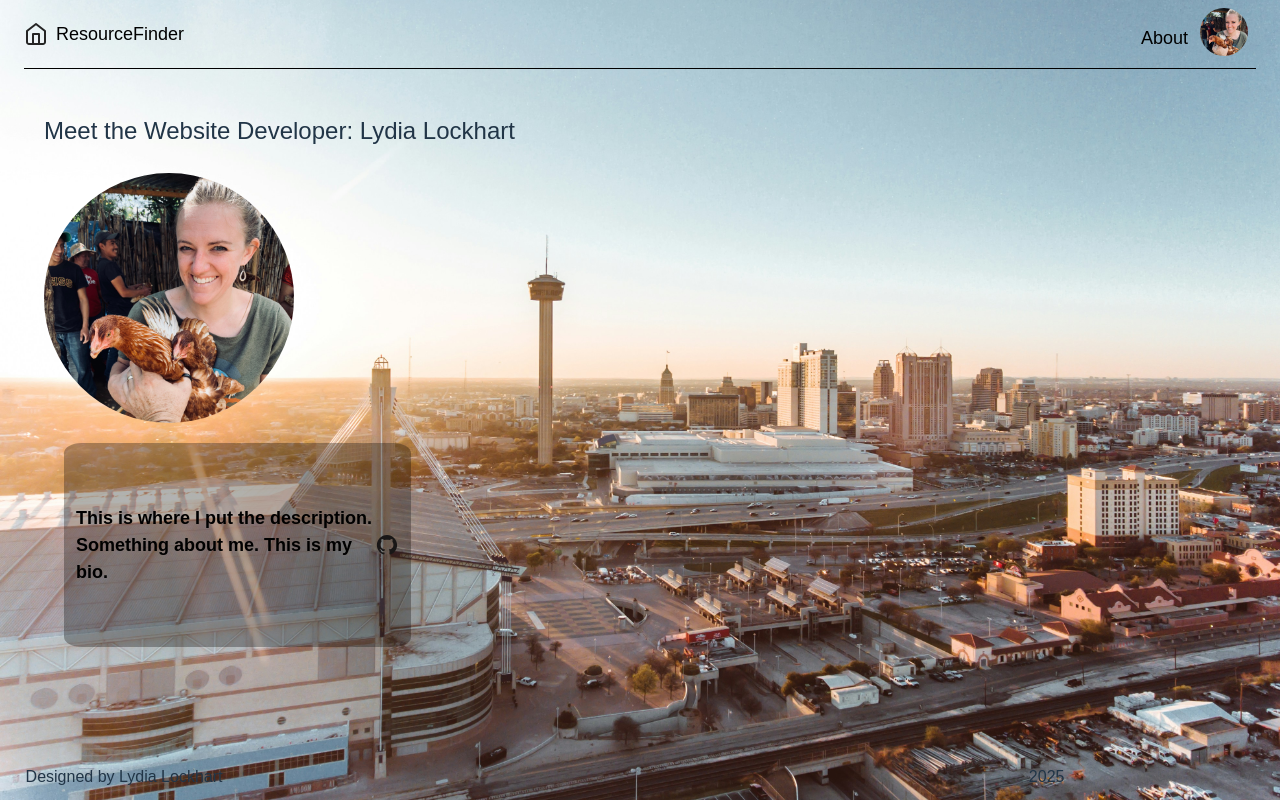
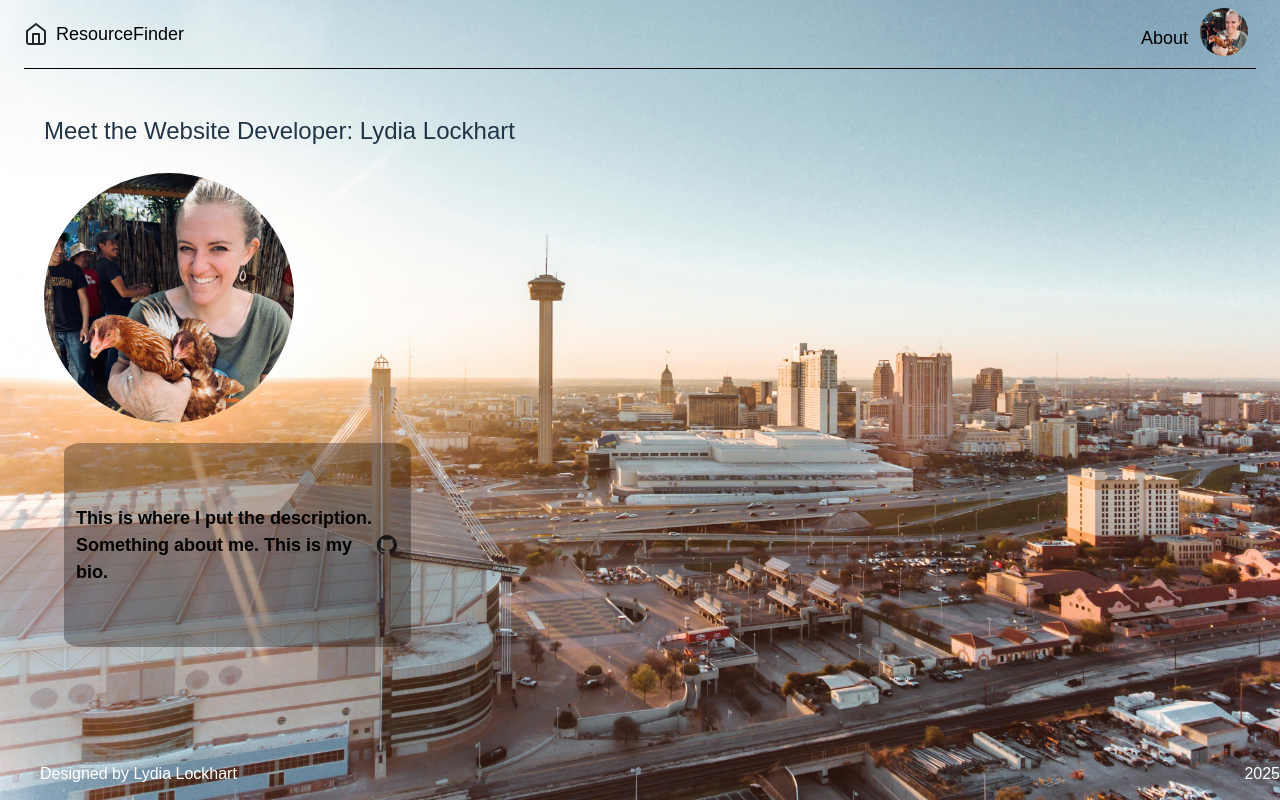
Before and after one commit to lydiacodes04/final-project, a React (Vite) app in the folder hello-vite/: page /profile in a window 1280 px wide. Built offline with nearby package versions, Linux system fonts and the light colour scheme.

Commit message:
work on Footer placement

```diff
--- a/hello-vite/src/components/App/App.css
+++ b/hello-vite/src/components/App/App.css
@@ -5,6 +5,9 @@
   background-repeat: no-repeat;
   width: 100vw;
   height: 100vh;
+  display: flex;
+  flex-direction: column;
+  justify-content: space-between;
 }
 .page__content {
   margin: 0;
--- a/hello-vite/src/components/App/App.jsx
+++ b/hello-vite/src/components/App/App.jsx
@@ -62,9 +62,8 @@ function App() {
           />
           <Route path="/profile" element={<Profile />} />
         </Routes>
-
-        <Footer />
       </div>
+      <Footer />
     </div>
   );
 }
--- a/hello-vite/src/components/Footer/Footer.css
+++ b/hello-vite/src/components/Footer/Footer.css
@@ -3,28 +3,20 @@
   font-size: 16px;
   font-weight: 500;
   line-height: 20px;
-  background-color: #0000008d;
-  overflow: hidden;
-  padding: 0px;
+  color: #fff;
   margin: 0px;
 }
 .footer__content {
   display: flex;
-  position: absolute;
+  justify-content: flex-end;
   justify-content: space-between;
 }
 .footer__content-name {
-  position: relative;
-  top: 8vh;
-  left: -3vw;
   list-style-type: none;
   text-align: left;
 }
 
 .footer__content-year {
-  position: relative;
-  top: 8vh;
-  left: 60vw;
   list-style-type: none;
   text-align: right;
 }
```
